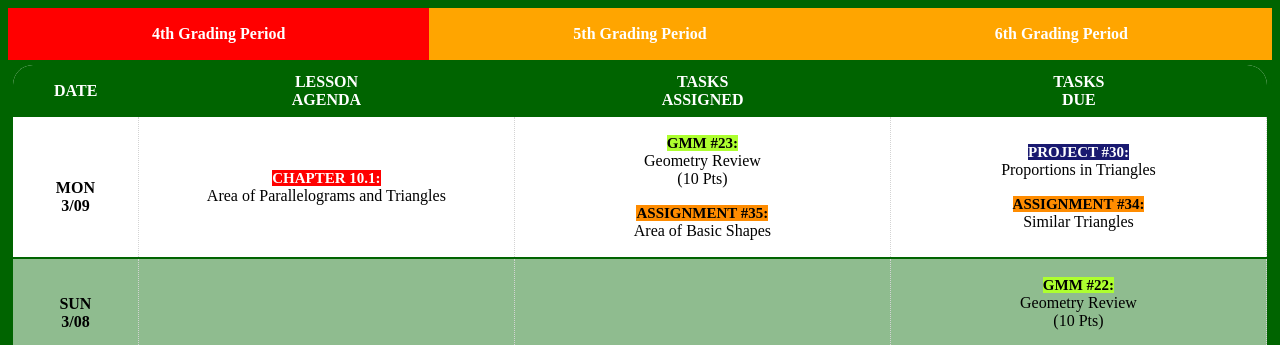
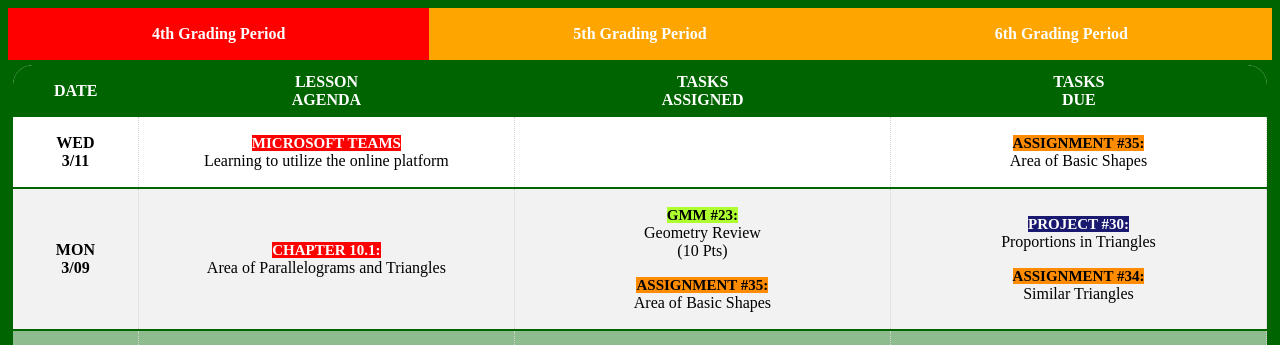
Before and after one commit to JuanLopez713/Geometry-Agenda2019-20, a plain HTML site: page index.html in a window 1280 px wide. Shown: the top 345 px of the page. Drawn offline with Linux system fonts and the light colour scheme.

Commit message:
Agenda Update

```diff
--- a/agendastyle.css
+++ b/agendastyle.css
@@ -10,7 +10,6 @@ table {
     width: 100%;
     margin-left: auto;
     margin-right: auto;
-top:0px;
 
 }
 .superdiv{
@@ -30,6 +29,7 @@ top:0px;
 }
 .tweetnewsgeometry{
     border: 5px solid midnightblue;
+
     height:200px;
     overflow: scroll;
     border-radius: 25px;
@@ -41,7 +41,7 @@ td {
 }
 
 td:nth-child(1) {
-    padding-top: 20px;
+
     width: 10%;
 }
 
--- a/index.html
+++ b/index.html
@@ -38,12 +38,24 @@
         <table>
     <tbody>
       <!--                    ADD NEW HERE -->
+       <!--                    ROW START -->
+      <tr >
+        <td ><strong>WED<br />
+          3/11
+          </strong></td>
+        <td><p><span class="l">MICROSOFT TEAMS </span><br />
+            Learning to utilize the online platform</p></td>
+        <td></td>
+        <td>
+          <p> <span class="a">ASSIGNMENT #35:</span><br />
+            Area of Basic Shapes </p></td>
+      </tr>
 
+      <!--                    ROW END -->
       <!--                    ROW START -->
       <tr >
         <td ><strong>MON<br />
           3/09
-          <div id="popup" style="display: none">Whoop!</div>
           </strong></td>
         <td><p><span class="l">CHAPTER 10.1: </span><br />
             Area of Parallelograms and Triangles</p></td>
```
